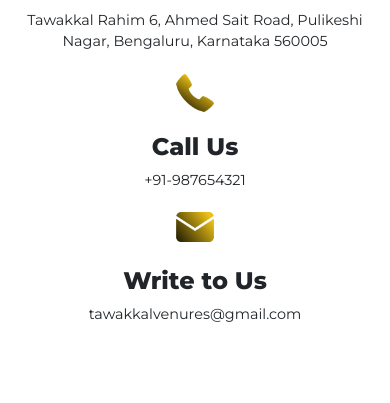
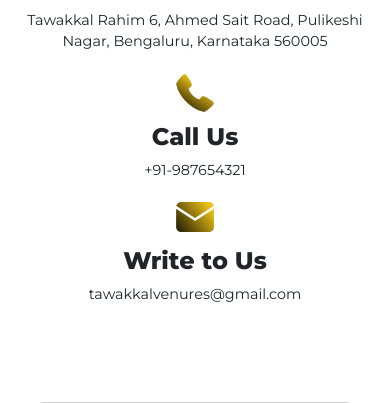
Before and after one commit to fullstack200/Tawakkal, a Django app: page /contact in a window 390 px wide. Shown: the part 344-747 px from the top of the page. Run offline with Django 3.2, Linux system fonts and the light colour scheme; some libraries are stand-ins or nearby versions.

Commit message:
Project update completed.
Project update completed.

```diff
--- a/static/stylesheets/contact.css
+++ b/static/stylesheets/contact.css
@@ -275,7 +275,7 @@
   .icon-img{
     height:40px;
     width:40px;
-    margin-bottom: 20px;
+    margin-bottom: 10px;
   }
 
   .main-content-2 {
```
